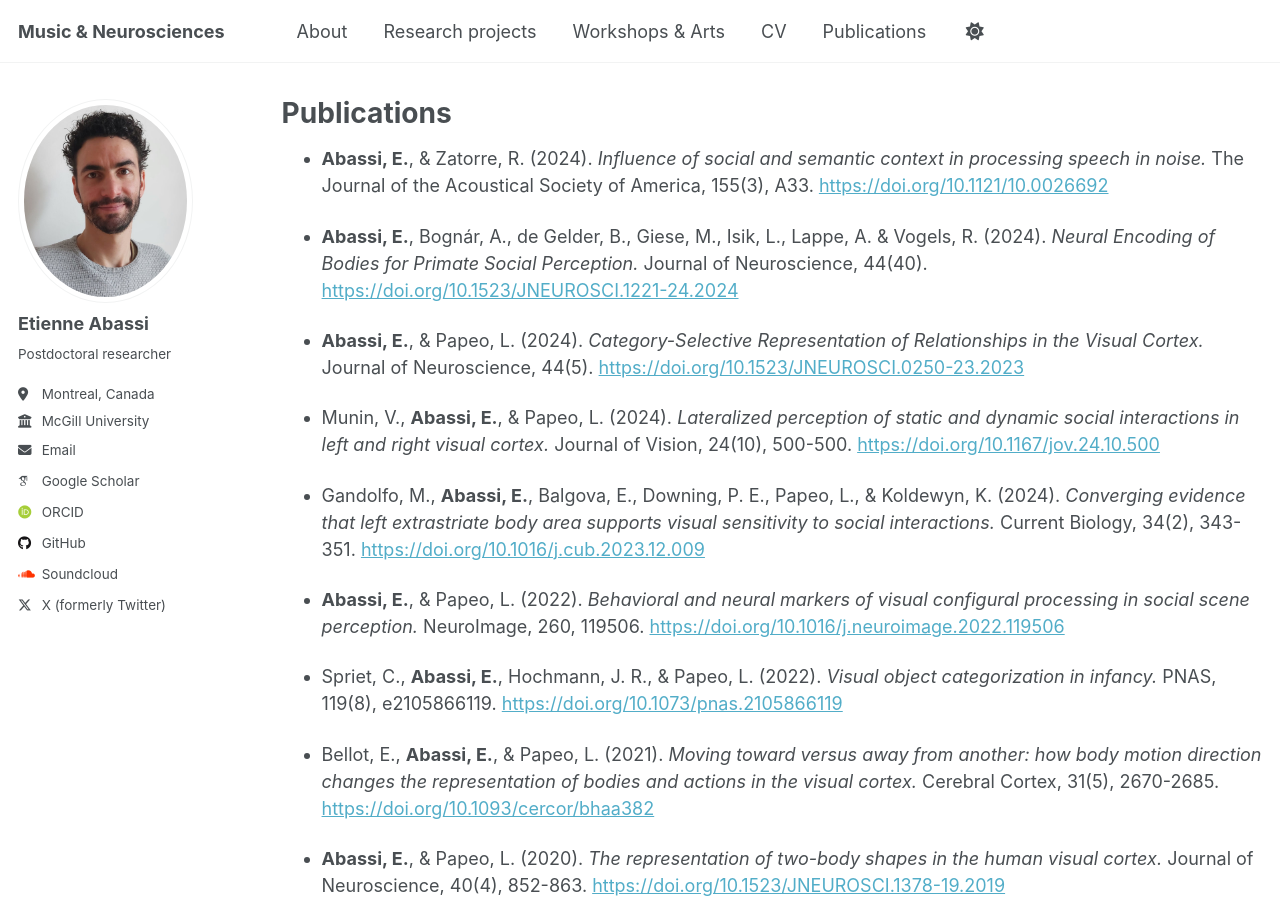
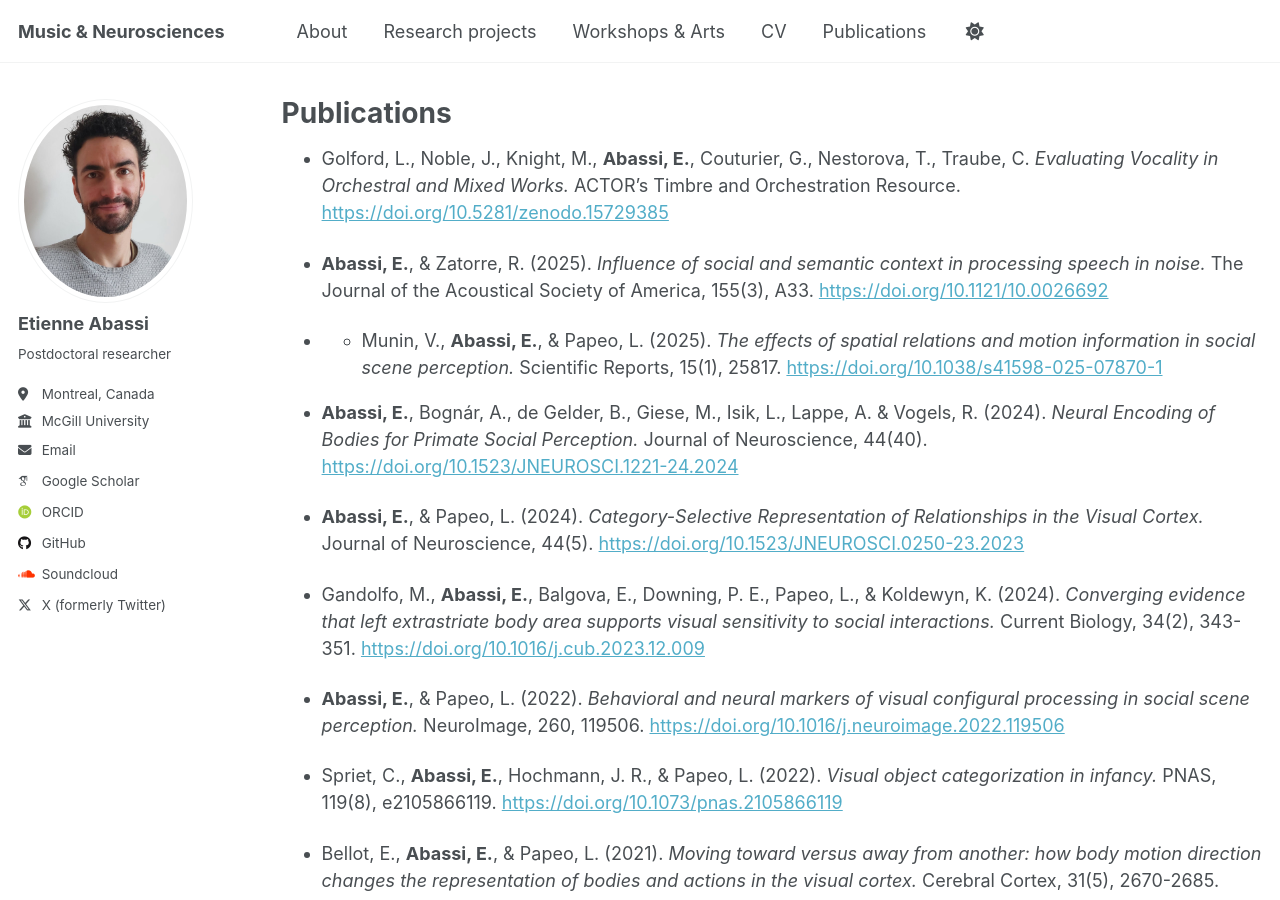
Before and after one commit to etienneabassi/etienneabassi.github.io, a Jekyll site: the page built from _pages/publications.md, in a window 1280 px wide and 900 px high. Built offline with Jekyll 4.4.1, drawn with Linux system fonts in a browser that asks for light colours; some web fonts are replaced.

Commit message:
Update publications.md

```diff
--- a/_pages/publications.md
+++ b/_pages/publications.md
@@ -5,13 +5,15 @@ permalink: /publications/
 author_profile: true
 ---
 
-- **Abassi, E.**, & Zatorre, R. (2024). *Influence of social and semantic context in processing speech in noise.* The Journal of the Acoustical Society of America, 155(3), A33. [https://doi.org/10.1121/10.0026692](https://doi.org/10.1121/10.0026692)
+- Golford, L., Noble, J., Knight, M., **Abassi, E.**, Couturier, G., Nestorova, T., Traube, C. *Evaluating Vocality in Orchestral and Mixed Works.* ACTOR's Timbre and Orchestration Resource. [https://doi.org/10.5281/zenodo.15729385](https://doi.org/10.5281/zenodo.15729385)
+
+- **Abassi, E.**, & Zatorre, R. (2025). *Influence of social and semantic context in processing speech in noise.* The Journal of the Acoustical Society of America, 155(3), A33. [https://doi.org/10.1121/10.0026692](https://doi.org/10.1121/10.0026692)
+
+- - Munin, V., **Abassi, E.**, & Papeo, L. (2025). *The effects of spatial relations and motion information in social scene perception.* Scientific Reports, 15(1), 25817. [https://doi.org/10.1038/s41598-025-07870-1](https://doi.org/10.1038/s41598-025-07870-1)
 
 - **Abassi, E.**, Bognár, A., de Gelder, B., Giese, M., Isik, L., Lappe, A. & Vogels, R. (2024). *Neural Encoding of Bodies for Primate Social Perception.* Journal of Neuroscience, 44(40). [https://doi.org/10.1523/JNEUROSCI.1221-24.2024](https://doi.org/10.1523/JNEUROSCI.1221-24.2024)
 
 - **Abassi, E.**, & Papeo, L. (2024). *Category-Selective Representation of Relationships in the Visual Cortex.* Journal of Neuroscience, 44(5). [https://doi.org/10.1523/JNEUROSCI.0250-23.2023](https://doi.org/10.1523/JNEUROSCI.0250-23.2023)
-
-- Munin, V., **Abassi, E.**, & Papeo, L. (2024). *Lateralized perception of static and dynamic social interactions in left and right visual cortex.* Journal of Vision, 24(10), 500-500. [https://doi.org/10.1167/jov.24.10.500](https://doi.org/10.1167/jov.24.10.500)
 
 - Gandolfo, M., **Abassi, E.**, Balgova, E., Downing, P. E., Papeo, L., & Koldewyn, K. (2024). *Converging evidence that left extrastriate body area supports visual sensitivity to social interactions.* Current Biology, 34(2), 343-351. [https://doi.org/10.1016/j.cub.2023.12.009](https://doi.org/10.1016/j.cub.2023.12.009)
 
```
